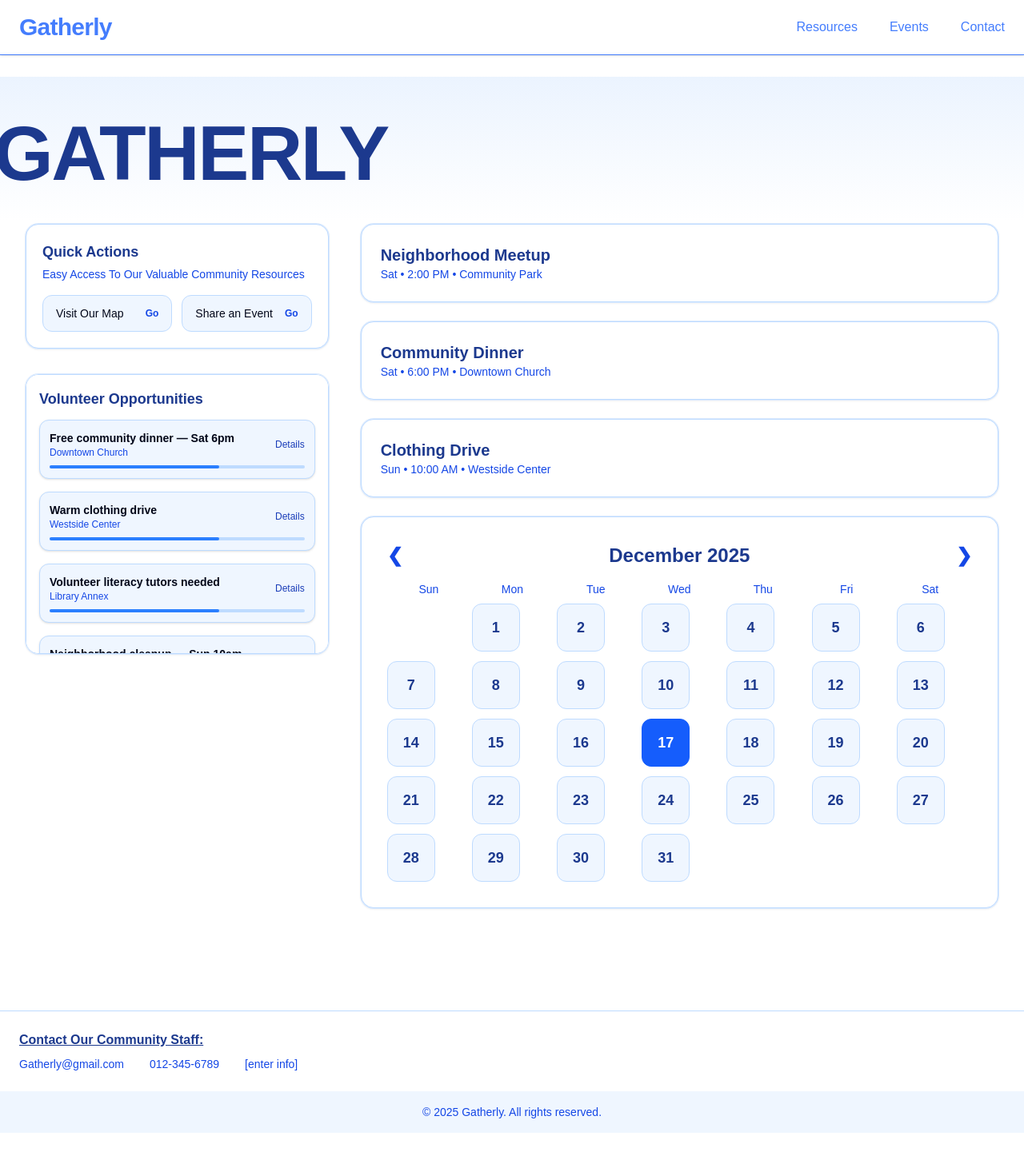
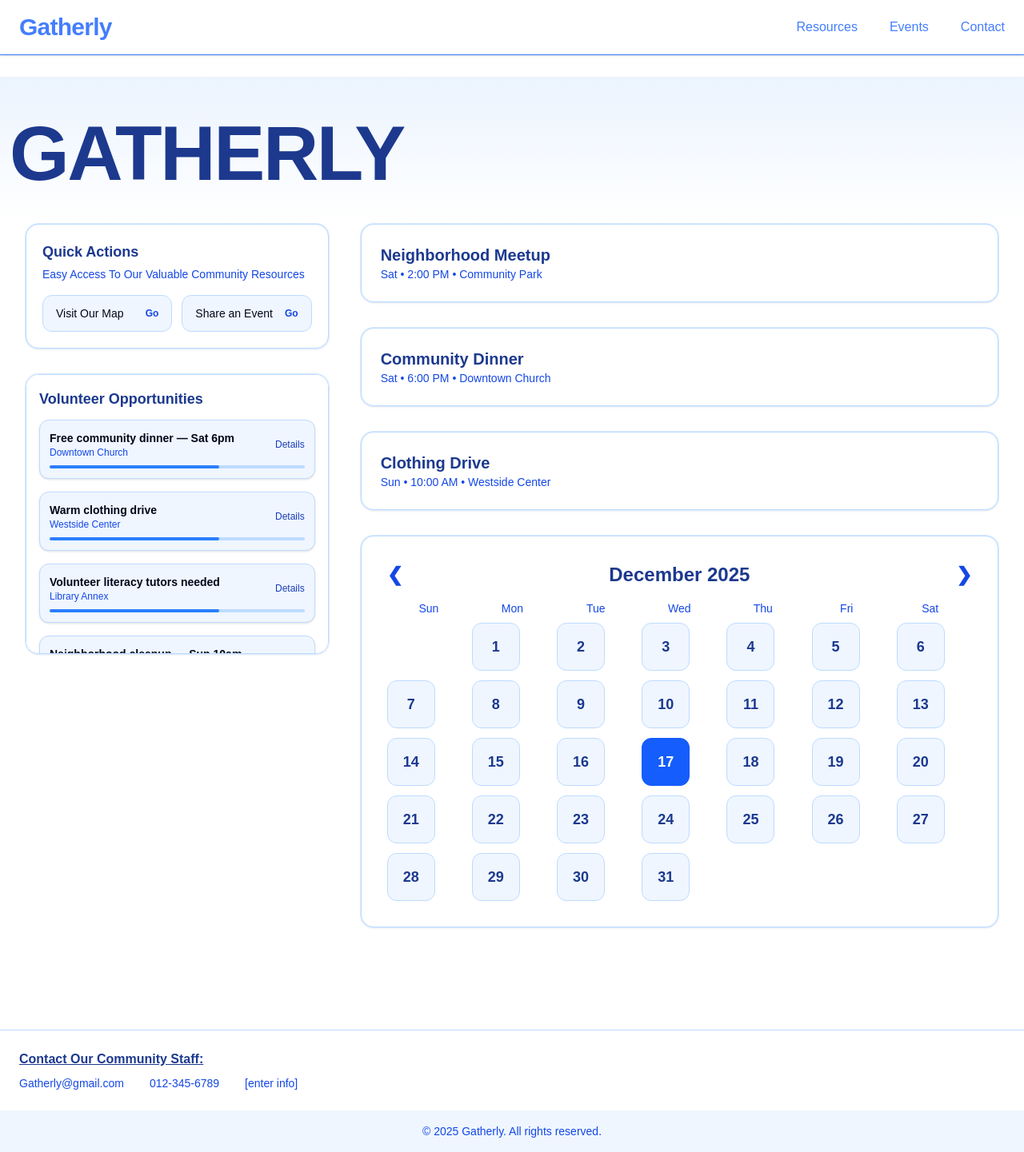
Before and after one commit to TSA-Group/tsa_group_starter, a Next.js app: page / in a window 1280 px wide. Shown: the whole page at 80% size. Before the commit the page ends 1417 px from the top, so only its background shows below. Built offline with nearby package versions, Linux system fonts and the light colour scheme.

Commit message:
Update page.tsx

```diff
--- a/app/page.tsx
+++ b/app/page.tsx
@@ -66,7 +66,6 @@ export default function Home() {
     setCalendarDate(new Date(calYear, calMonth + dir, 1));
   };
 
-  // Close dropdown when clicking outside
   useEffect(() => {
     const handleClickOutside = (e: MouseEvent) => {
       const target = e.target as HTMLElement;
@@ -84,10 +83,7 @@ export default function Home() {
       initial="hidden"
       animate="show"
       variants={container}
-      className="
-        min-h-screen overflow-x-hidden text-slate-950
-        bg-[linear-gradient(to_bottom,rgba(219,234,254,0.55)_0%,rgba(255,255,255,1)_180px)]
-      "
+      className="min-h-screen overflow-x-hidden text-slate-950 bg-[linear-gradient(to_bottom,rgba(219,234,254,0.55)_0%,rgba(255,255,255,1)_180px)]"
     >
       {/* HEADER */}
       <motion.header
@@ -99,7 +95,7 @@ export default function Home() {
           layout
           variants={cardPop}
           animate={{
-            x: [-40, 0, -40],
+            x: [-20, 0, -20],
             y: [0, -6, 0],
             transition: { duration: 2.5, ease: "easeInOut" },
           }}
@@ -193,15 +189,9 @@ export default function Home() {
           variants={fadeUp}
           className="lg:col-span-2 space-y-8"
         >
-          <div className="grid grid-cols-1 gap-6">
-            {/* EVENT CARDS */}
+          {/* Event Cards with Dropdown */}
           {events.map((event, i) => (
-              <motion.div
-                key={i}
-                layout
-                variants={cardPop}
-                className="relative"
-              >
+            <motion.div key={i} layout variants={cardPop} className="relative">
               <div
                 className="event-card cursor-pointer bg-white rounded-2xl border border-blue-200 ring-1 ring-blue-100 shadow-sm p-6 hover:bg-blue-50"
                 onClick={() => setOpenEvent(openEvent === i ? null : i)}
@@ -210,10 +200,9 @@ export default function Home() {
                 <p className="text-sm text-blue-700">{event.date} • {event.location}</p>
               </div>
 
-                {/* Dropdown Box */}
               {openEvent === i && (
                 <motion.div
-                    className="event-dropdown absolute top-full mt-2 left-0 w-full bg-white border border-blue-200 rounded-xl shadow-lg p-4 text-blue-800 z-20"
+                  className="event-dropdown bg-white border border-blue-200 rounded-xl shadow-lg p-4 mt-2 text-blue-800"
                   initial={{ opacity: 0, y: -10 }}
                   animate={{ opacity: 1, y: 0 }}
                   exit={{ opacity: 0, y: -10 }}
@@ -224,11 +213,11 @@ export default function Home() {
             </motion.div>
           ))}
 
-            {/* CALENDAR */}
+          {/* Calendar */}
           <motion.div
             layout
             variants={cardPop}
-              className="bg-white rounded-2xl border border-blue-200 ring-1 ring-blue-100 shadow-sm p-6 sm:p-8"
+            className="bg-white rounded-2xl border border-blue-200 ring-1 ring-blue-100 shadow-sm p-6 sm:p-8 mt-4"
           >
             <div className="flex items-center justify-between mb-4">
               <button
@@ -289,7 +278,6 @@ export default function Home() {
               })}
             </div>
           </motion.div>
-          </div>
         </motion.section>
       </motion.main>
 
```
Lines whose indentation alone changed are shown as unchanged.
